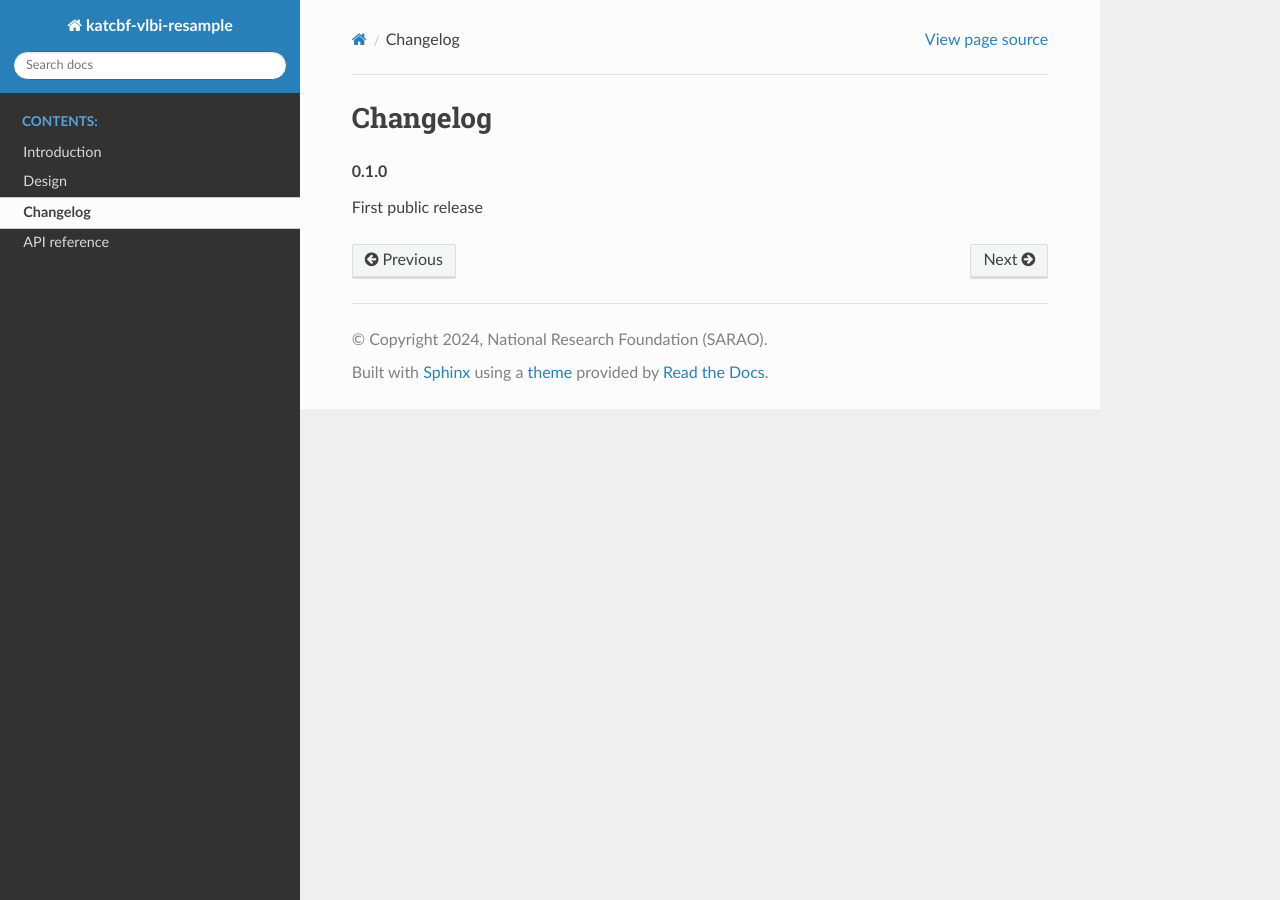
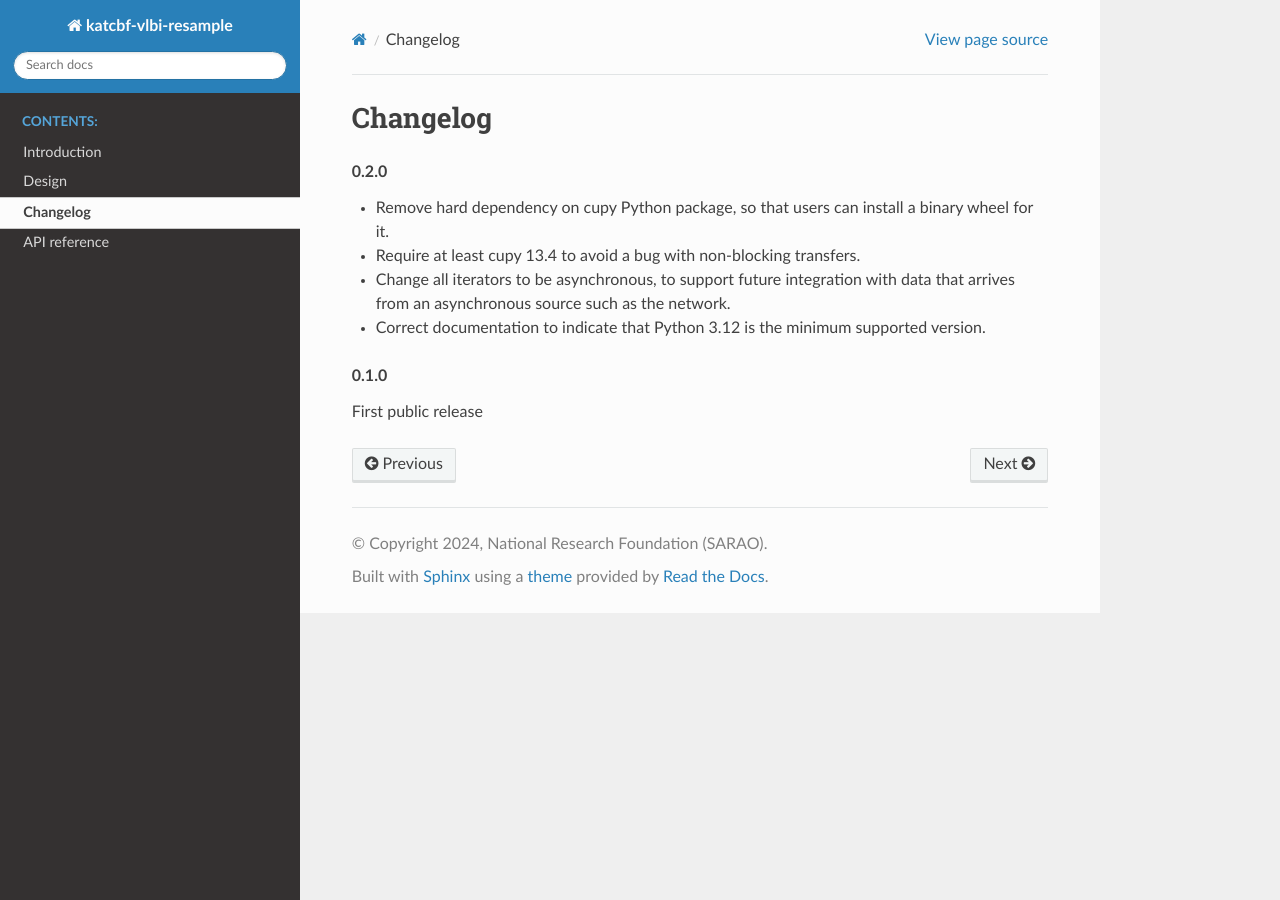
Before and after one commit to ska-sa/katcbf-vlbi-resample, a Sphinx documentation site: the page built from doc/changelog.rst, in a window 1280 px wide. Built offline with Sphinx 7.4.7 and the Read the Docs theme 3.1.0, drawn with Linux system fonts in a browser that asks for light colours.

Commit message:
Write a changelog for a 0.2 release

```diff
--- a/doc/changelog.rst
+++ b/doc/changelog.rst
@@ -1,5 +1,15 @@
 Changelog
 =========
+
+.. rubric:: 0.2.0
+
+- Remove hard dependency on cupy Python package, so that users can install a
+  binary wheel for it.
+- Require at least cupy 13.4 to avoid a bug with non-blocking transfers.
+- Change all iterators to be asynchronous, to support future integration with
+  data that arrives from an asynchronous source such as the network.
+- Correct documentation to indicate that Python 3.12 is the minimum supported
+  version.
 
 .. rubric:: 0.1.0
 
```
